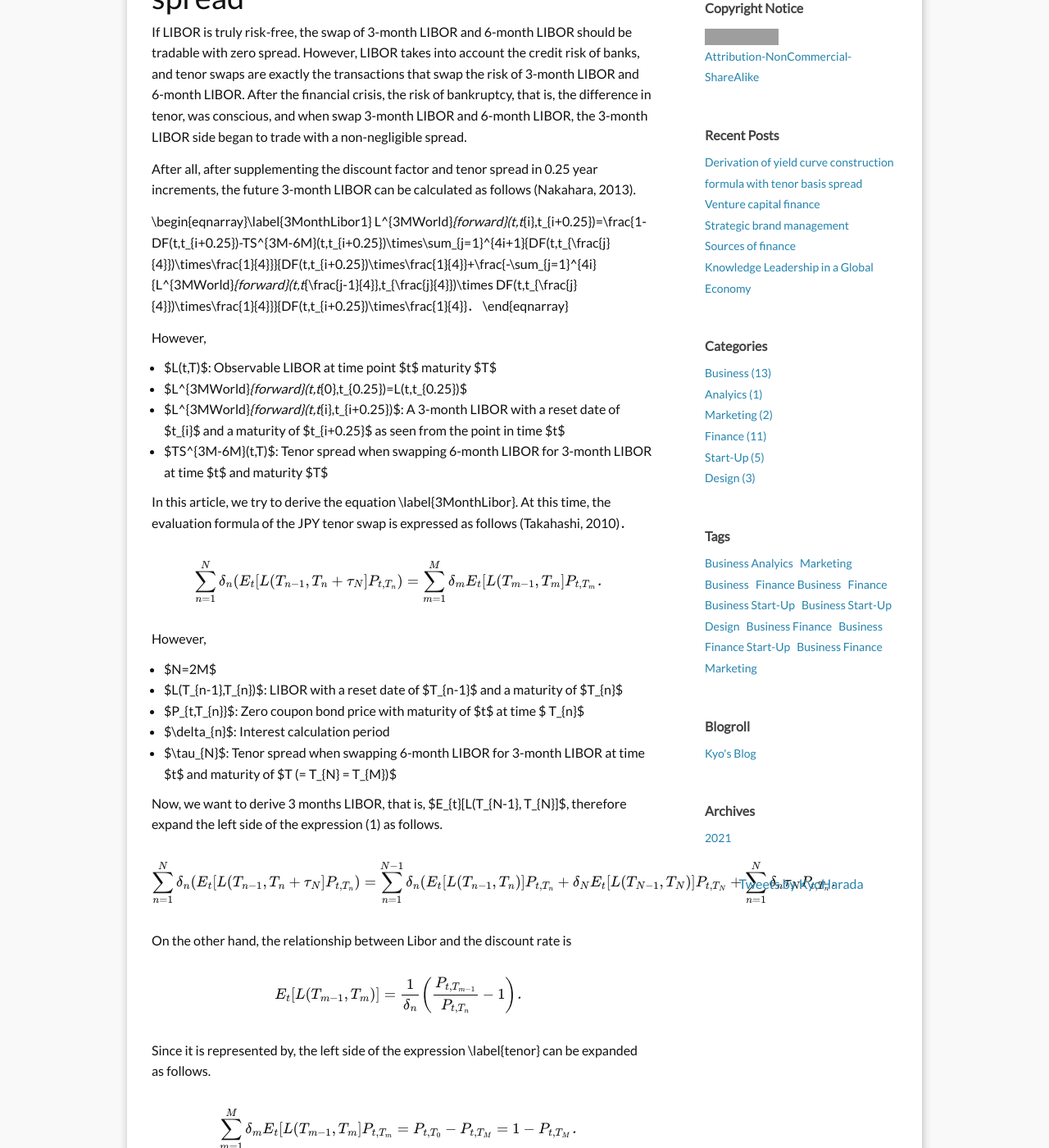
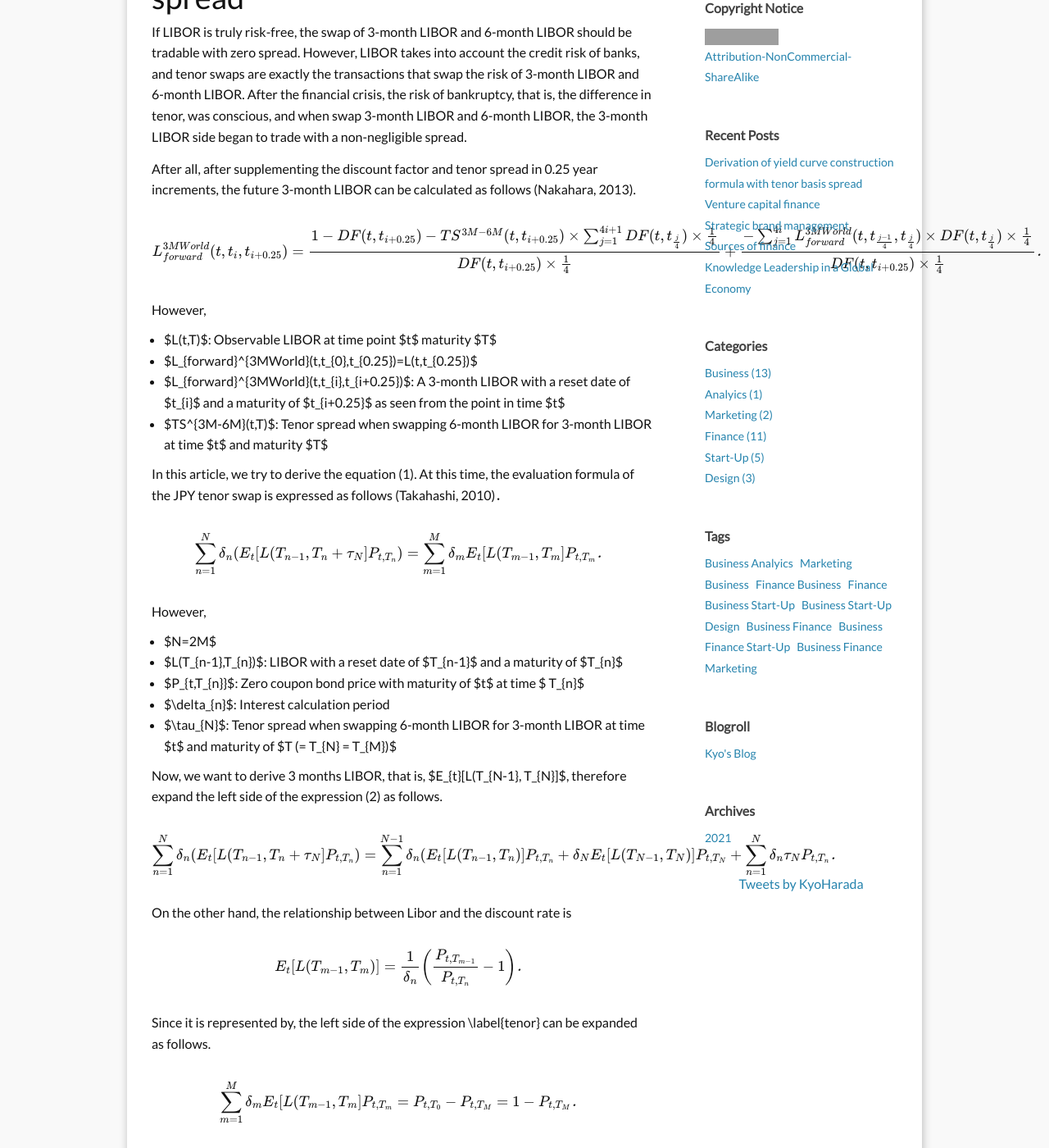
Before and after one commit to kyo1988/Kyo.github.io, a Jekyll site: the page built from _posts/2021-05-31-derivation-of-yield-curve-construction-formula-with-tenor-basis-spread.md, in a window 1280 px wide and 1400 px high, scrolled down 672 px. Shown: the whole window at 82% size. Built offline with Jekyll 4.4.1, drawn with Linux system fonts in a browser that asks for light colours; formulas are drawn with MathJax 3; comment, search, counter and statistics services are not loaded; some of the changed text lies outside the part shown; grey boxes are pictures that could not be loaded.

Commit message:
mod post

```diff
--- a/_posts/2021-05-31-derivation-of-yield-curve-construction-formula-with-tenor-basis-spread.md
+++ b/_posts/2021-05-31-derivation-of-yield-curve-construction-formula-with-tenor-basis-spread.md
@@ -16,21 +16,21 @@ If LIBOR is truly risk-free, the swap of 3-month LIBOR and 6-month LIBOR should
 
 After all, after supplementing the discount factor and tenor spread in 0.25 year increments, the future 3-month LIBOR can be calculated as follows (Nakahara, 2013).
 
-\begin{eqnarray}\label{3MonthLibor1}
-L^{3MWorld}_{forward}(t,t_{i},t_{i+0.25})=\frac{1-DF(t,t_{i+0.25})-TS^{3M-6M}(t,t_{i+0.25})\times\sum_{j=1}^{4i+1}{DF(t,t_{\frac{j}{4}})\times\frac{1}{4}}}{DF(t,t_{i+0.25})\times\frac{1}{4}}+\frac{-\sum_{j=1}^{4i}{L^{3MWorld}_{forward}(t,t_{\frac{j-1}{4}},t_{\frac{j}{4}})\times DF(t,t_{\frac{j}{4}})\times\frac{1}{4}}}{DF(t,t_{i+0.25})\times\frac{1}{4}}．
+\begin{eqnarray}
+L_{forward}^{3MWorld}(t,t_{i},t_{i+0.25})=\frac{1-DF(t,t_{i+0.25})-TS^{3M-6M}(t,t_{i+0.25})\times\sum_{j=1}^{4i+1}{DF(t,t_{\frac{j}{4}})\times\frac{1}{4}}}{DF(t,t_{i+0.25})\times\frac{1}{4}}+\frac{-\sum_{j=1}^{4i}{L_{forward}^{3MWorld}(t,t_{\frac{j-1}{4}},t_{\frac{j}{4}})\times DF(t,t_{\frac{j}{4}})\times\frac{1}{4}}}{DF(t,t_{i+0.25})\times\frac{1}{4}}．
 \end{eqnarray}
 
 However,
 
 * $L(t,T)$: Observable LIBOR at time point $t$ maturity $T$
-* $L^{3MWorld}_{forward}(t,t_{0},t_{0.25})=L(t,t_{0.25})$
-* $L^{3MWorld}_{forward}(t,t_{i},t_{i+0.25})$: A 3-month LIBOR with a reset date of $t_{i}$ and a maturity of $t_{i+0.25}$ as seen from the point in time $t$
+* $L_{forward}^{3MWorld}(t,t_{0},t_{0.25})=L(t,t_{0.25})$
+* $L_{forward}^{3MWorld}(t,t_{i},t_{i+0.25})$: A 3-month LIBOR with a reset date of $t_{i}$ and a maturity of $t_{i+0.25}$ as seen from the point in time $t$
 * $TS^{3M-6M}(t,T)$: Tenor spread when swapping 6-month LIBOR for 3-month LIBOR at time $t$ and maturity $T$
 
-In this article, we try to derive the equation \label{3MonthLibor}.
+In this article, we try to derive the equation (1).
 At this time, the evaluation formula of the JPY tenor swap is expressed as follows (Takahashi, 2010)．
 
-\begin{eqnarray}\label{tenor}
+\begin{eqnarray}
 \sum_{n=1}^{N}\delta_{n}(E_{t}[L(T_{n-1},T_{n}+\tau_{N}]P_{t,T_{n}})=\sum_{m=1}^{M}\delta_{m}E_{t}[L(T_{m-1},T_{m}]P_{t,T_{m}}．
 \end{eqnarray}
 
@@ -42,7 +42,7 @@ However,
 * $\delta_{n}$: Interest calculation period
 * $\tau_{N}$: Tenor spread when swapping 6-month LIBOR for 3-month LIBOR at time $t$ and maturity of $T (= T_{N} = T_{M})$
 
-Now, we want to derive 3 months LIBOR, that is, $E_{t}[L(T_{N-1}, T_{N}]$, therefore expand the left side of the expression (1) as follows.
+Now, we want to derive 3 months LIBOR, that is, $E_{t}[L(T_{N-1}, T_{N}]$, therefore expand the left side of the expression (2) as follows.
 
 \begin{eqnarray}
 \sum_{n=1}^{N}\delta_{n}(E_{t}[L(T_{n-1},T_{n}+\tau_{N}]P_{t,T_{n}})=\sum_{n=1}^{N-1}\delta_{n}(E_{t}[L(T_{n-1},T_{n})]P_{t,T_{n}}+\delta_{N}E_{t}[L(T_{N-1},T_{N})]P_{t,T_{N}}+\sum_{n=1}^{N}\delta_{n}\tau_{N}P_{t,T_{n}}．
@@ -57,15 +57,13 @@ E_{t}[L(T_{m-1},T_{m})]=\frac{1}{\delta_{n}}\left(\frac{P_{t,T_{m-1}}}{P_{t,T_{n
 Since it is represented by, the left side of the expression \label{tenor} can be expanded as follows.
 
 \begin{eqnarray}
-\sum_{m=1}^{M}\delta_{m}E_{t}[L(T_{m-1},T_{m}]P_{t,T_{m}}&=&P_{t,T_{0}}-P_{t,T_{M}} \nonumber\\
-&=&1-P_{t,T_{M}}．
+\sum_{m=1}^{M}\delta_{m}E_{t}[L(T_{m-1},T_{m}]P_{t,T_{m}}=P_{t,T_{0}}-P_{t,T_{M}}=1-P_{t,T_{M}}．
 \end{eqnarray}
 
 After all, JPY 3 months LIBOR, ie $E_{t} [L(T_{N-1},T_{N}]$, is given below.
 
-\begin{eqnarray}\label{3MonthLibor2}
-E_{t}[L(T_{N-1},T_{N}]&=&\frac{1-P_{t,T_{M}}-\sum_{n=1}^{N}\delta_{n}\tau_{N}P_{t,T_{n}}}{\delta_{N}P_{t,T_{N}}} \nonumber\\
-&+&\frac{-\sum_{n=1}^{N-1}\delta_{n}(E_{t}[L(T_{n-1},T_{n})]P_{t,T_{n}}}{\delta_{N}P_{t,T_{N}}}．
+\begin{eqnarray}
+E_{t}[L(T_{N-1},T_{N}]=\frac{1-P_{t,T_{M}}-\sum_{n=1}^{N}\delta_{n}\tau_{N}P_{t,T_{n}}}{\delta_{N}P_{t,T_{N}}}+\frac{-\sum_{n=1}^{N-1}\delta_{n}(E_{t}[L(T_{n-1},T_{n})]P_{t,T_{n}}}{\delta_{N}P_{t,T_{N}}}．
 \end{eqnarray}
 
 ## Reference
```
